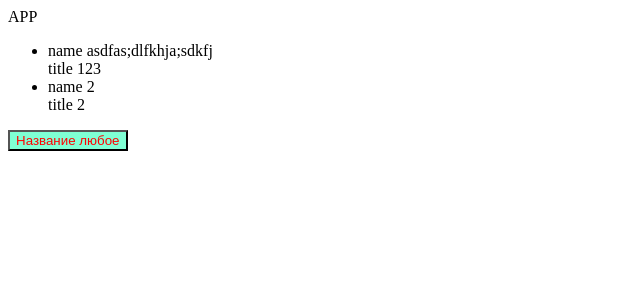
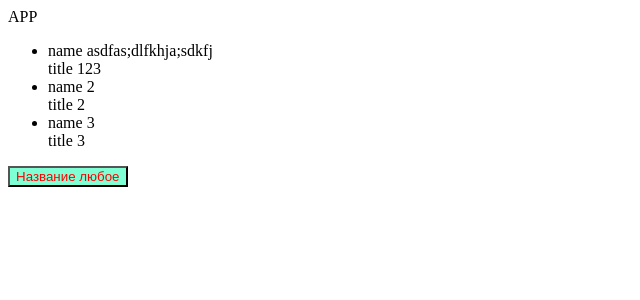
Before and after one commit to Ivan26ru/react-vite, a React (Vite) app: page / in a window 1280 px wide. Shown: the top 300 px of the page, without its empty margins (0-640 px from the left). Built offline with nearby package versions, Linux system fonts and the light colour scheme.

Commit message:
объекты и интерфейсы 3.3

```diff
--- a/src/App.tsx
+++ b/src/App.tsx
@@ -7,7 +7,11 @@ const list = [{
 }, {
     title: "title 2",
     name: "name 2",
-}];
+}, {
+    title: "title 3",
+    name: "name 3",
+}
+];
 
 function App() {
     // const str = 'string';
@@ -20,6 +24,48 @@ function App() {
     // const _void = void 0;
     // const bool = true;
     // const fn = () => {};
+
+    // type stringOrNumber = string | number;
+    // const stringNumber: stringOrNumber;
+
+    // function subJS(arr :number[]) {
+    //     return arr.concat([1])
+    // }
+    //
+    // console.log(subJS([1,2,3,4,5,6,7]));
+    //
+    // const tsNubmer = 2;
+    // const tsString = 'str';
+    //
+    // const result = tsString + tsNubmer;
+
+    // ограниченно количество элементов в массивы
+    // const myTuple: [number, string] = [1, '2'];
+    // const val = myTuple[1];
+
+//     Object
+//     interface MyFirstInterface {
+//         readonly a: number;
+//         b: string;
+//         c: number[];
+//     }
+//
+//     const myObj2: MyFirstInterface = {
+//         a: 2,
+//         b: '123',
+//         c: [1]
+//     }
+//
+//     myObj2.a = 5;
+//
+// // IndexInterface (Позволяет определять типы из интерфейса)
+//     interface IndexInterface {
+//         [N: string]: string;
+//     }
+//
+//     const ApiAnswer: IndexInterface = {key: 'asdf', key1: 'asd'}
+//
+//     const val3 = ApiAnswer.randomkey; // ожидает строку
 
 
     return (
```
